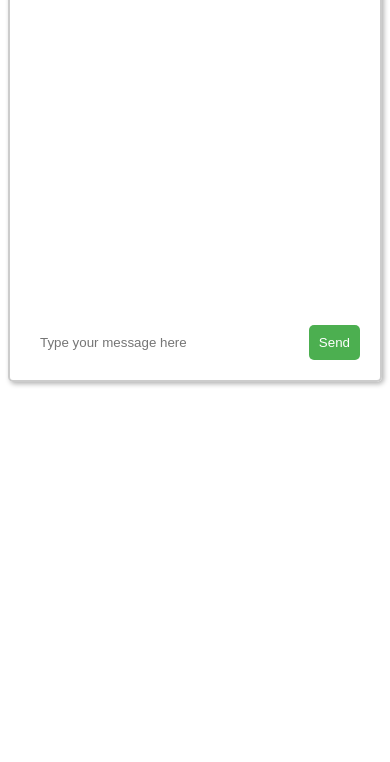
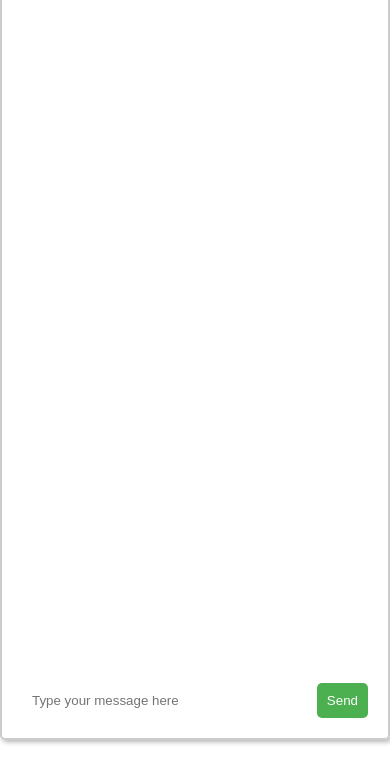
Before and after one commit to Aarush-new/AKCHAT, a website: page index.html in a window 390 px wide. Shown: the part 82-844 px from the top of the page. Drawn offline with Linux system fonts and the light colour scheme.

Commit message:
Update index.html

```diff
--- a/index.html
+++ b/index.html
@@ -1,10 +1,20 @@
 <!DOCTYPE html>
 <html>
 <head>
+  <meta charset="utf-8">
+  <meta name="viewport" content="width=device-width, initial-scale=1.0">
   <title>AK Chatbot</title>
   <link rel="shortcut icon" type="image/x-icon" href="logo.jpg" />
   <style>
-    .chatbot {
+body {
+  margin: 0;
+}
+
+html, body {
+  height: 96%;
+}
+
+.chatbot {
   font-family: Arial, sans-serif;
   border: 2px solid #ccc;
   border-radius: 5px;
@@ -12,6 +22,9 @@
   max-width: 400px;
   margin: 0 auto;
   box-shadow: 2px 2px 5px rgba(0, 0, 0, 0.3);
+  display: flex;
+  flex-direction: column;
+  height: 100%;
 }
 
 .chatbot-header {
@@ -26,7 +39,7 @@
 }
 
 .chatbot-messages {
-  height: 300px;
+  flex: 1;
   overflow-y: auto;
   margin-bottom: 20px;
 }
@@ -51,6 +64,7 @@
 .chatbot-input {
   display: flex;
   align-items: center;
+  margin-top: auto;
 }
 
 .chatbot-input input[type="text"] {
@@ -87,7 +101,28 @@
   background-color: #d32f2f;
 }
 
+/* Media query for smaller screens */
+@media (max-width: 600px) {
+  .chatbot {
+    max-width: 90%;
+    max-height: 100vh;
+  }
+
+  .chatbot-messages {
+    max-height: calc(100vh - 300px);
+    overflow-y: scroll;
+  }
+
+  .message {
+    max-width: 100%;
+  }
+}
+
+
+
   </style>
+
+
 </head>
 <body>
   <div class="chatbot">
```
